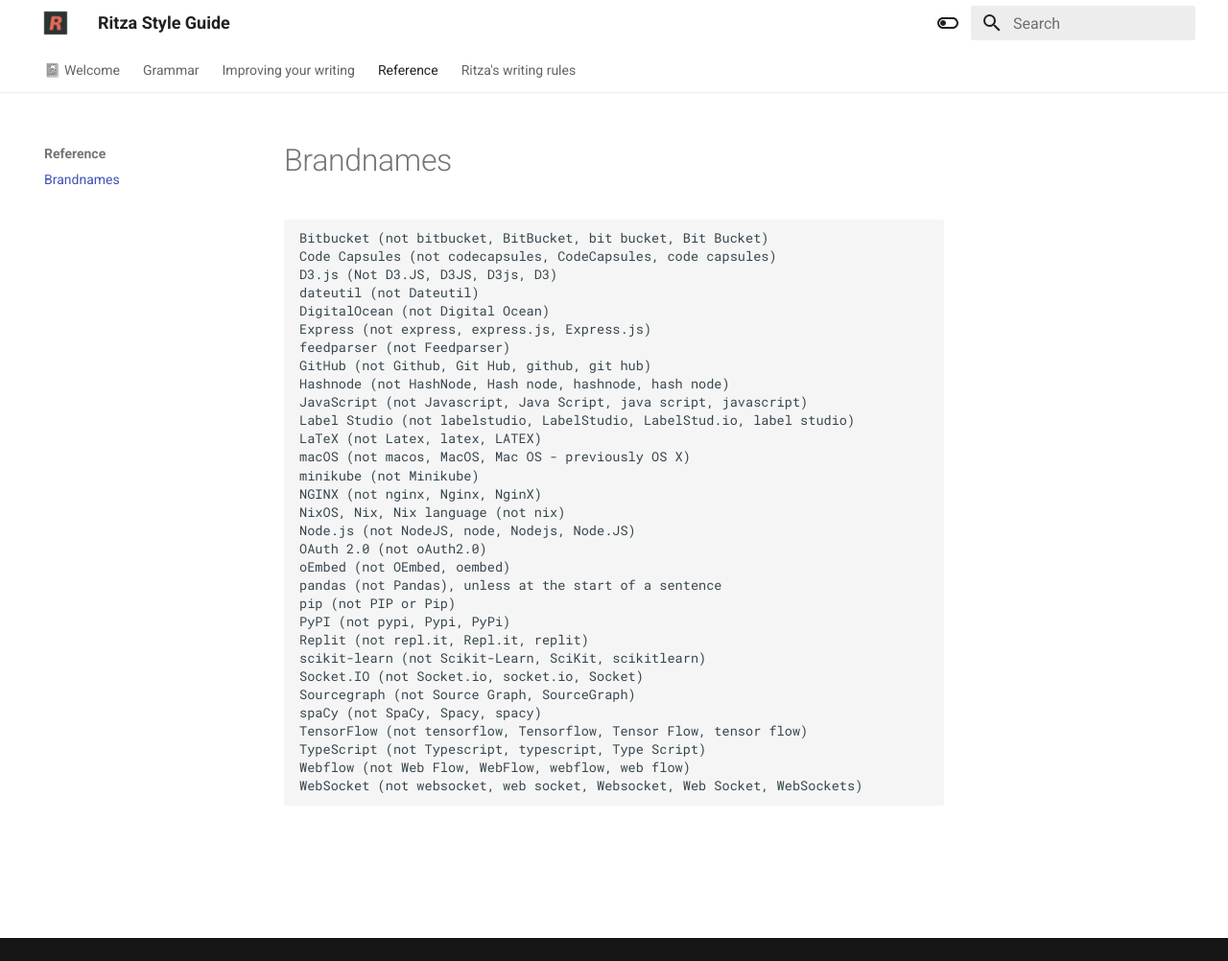
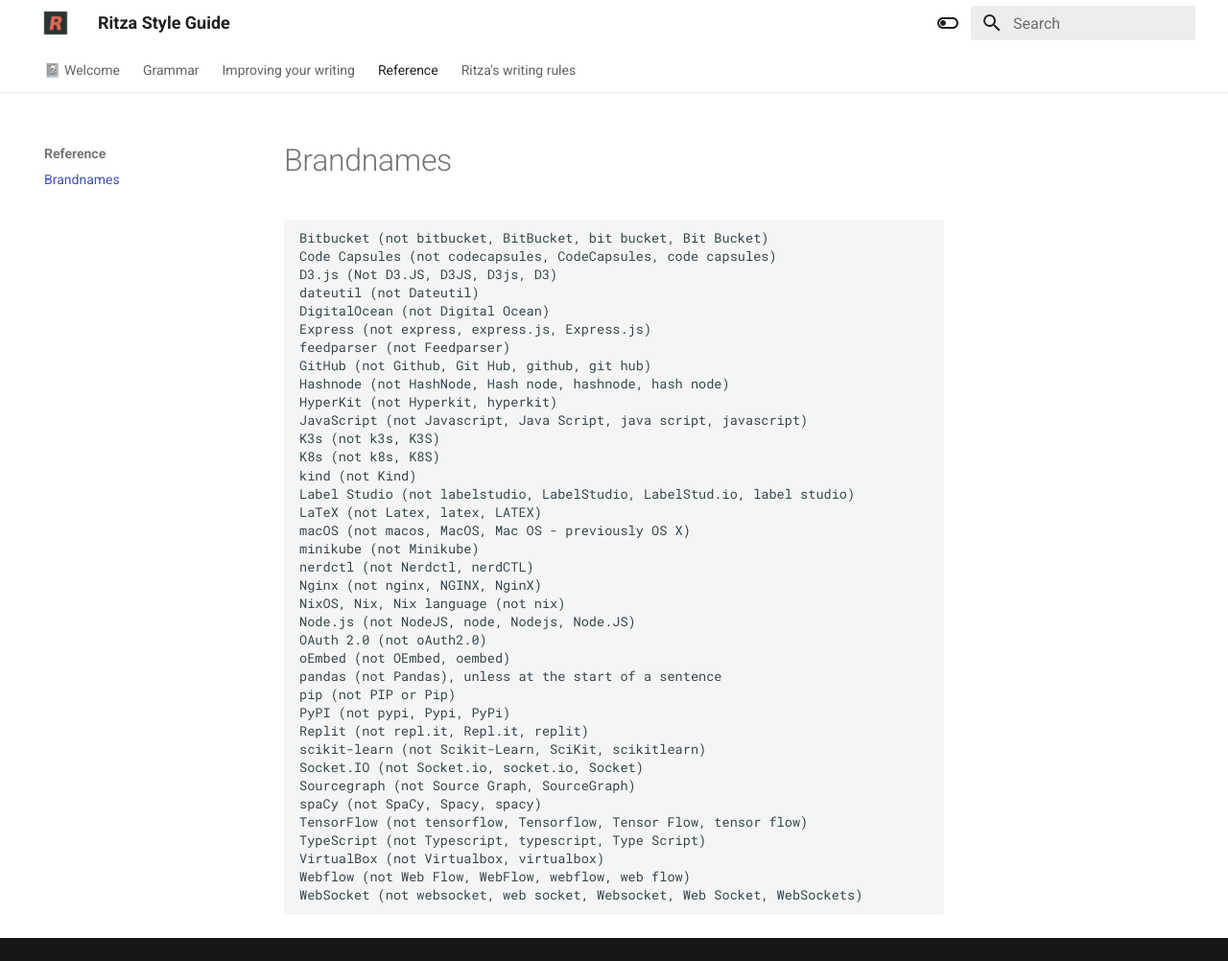
Before and after one commit to ritza-co/styleguide.ritza.co, an MkDocs documentation site: the page built from docs/reference/brandnames.md, in a window 1280 px wide and 1002 px high. Shown: the whole window at 96% size. Built offline with MkDocs 1.6.1 and Material for MkDocs 9.7.7, drawn with Linux system fonts in a browser that asks for light colours.

Commit message:
Brand names various additions

````diff
--- a/docs/reference/brandnames.md
+++ b/docs/reference/brandnames.md
@@ -10,12 +10,17 @@
 feedparser (not Feedparser)
 GitHub (not Github, Git Hub, github, git hub)
 Hashnode (not HashNode, Hash node, hashnode, hash node)
+HyperKit (not Hyperkit, hyperkit)
 JavaScript (not Javascript, Java Script, java script, javascript)
+K3s (not k3s, K3S)
+K8s (not k8s, K8S)
+kind (not Kind)
 Label Studio (not labelstudio, LabelStudio, LabelStud.io, label studio)
 LaTeX (not Latex, latex, LATEX)
 macOS (not macos, MacOS, Mac OS - previously OS X)
 minikube (not Minikube)
-NGINX (not nginx, Nginx, NginX)
+nerdctl (not Nerdctl, nerdCTL)
+Nginx (not nginx, NGINX, NginX)
 NixOS, Nix, Nix language (not nix)
 Node.js (not NodeJS, node, Nodejs, Node.JS)
 OAuth 2.0 (not oAuth2.0)
@@ -30,6 +35,7 @@
 spaCy (not SpaCy, Spacy, spacy)
 TensorFlow (not tensorflow, Tensorflow, Tensor Flow, tensor flow)
 TypeScript (not Typescript, typescript, Type Script)
+VirtualBox (not Virtualbox, virtualbox)
 Webflow (not Web Flow, WebFlow, webflow, web flow)
 WebSocket (not websocket, web socket, Websocket, Web Socket, WebSockets)
 ```
````
